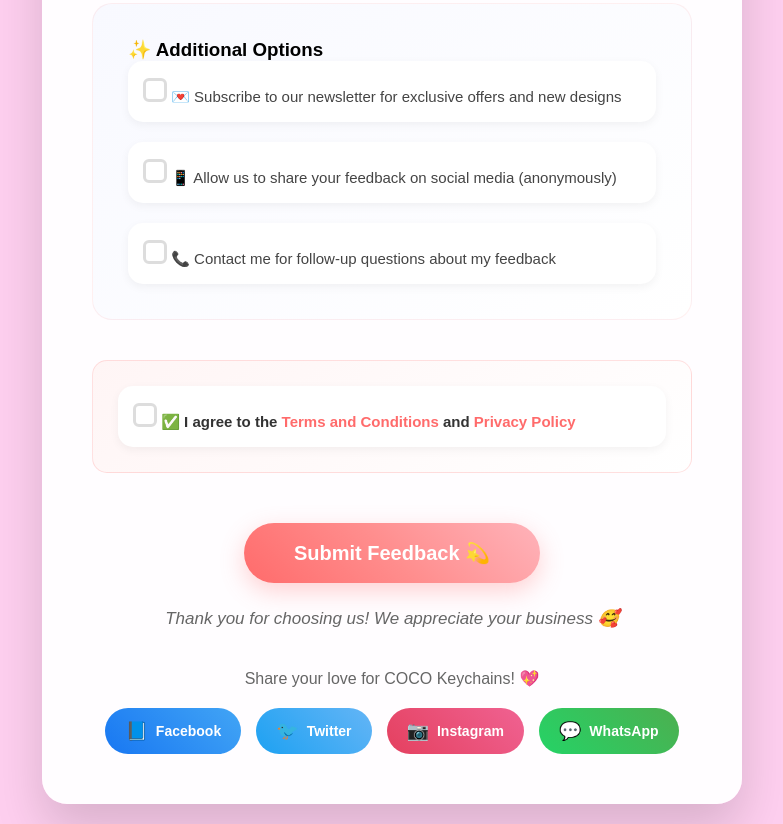
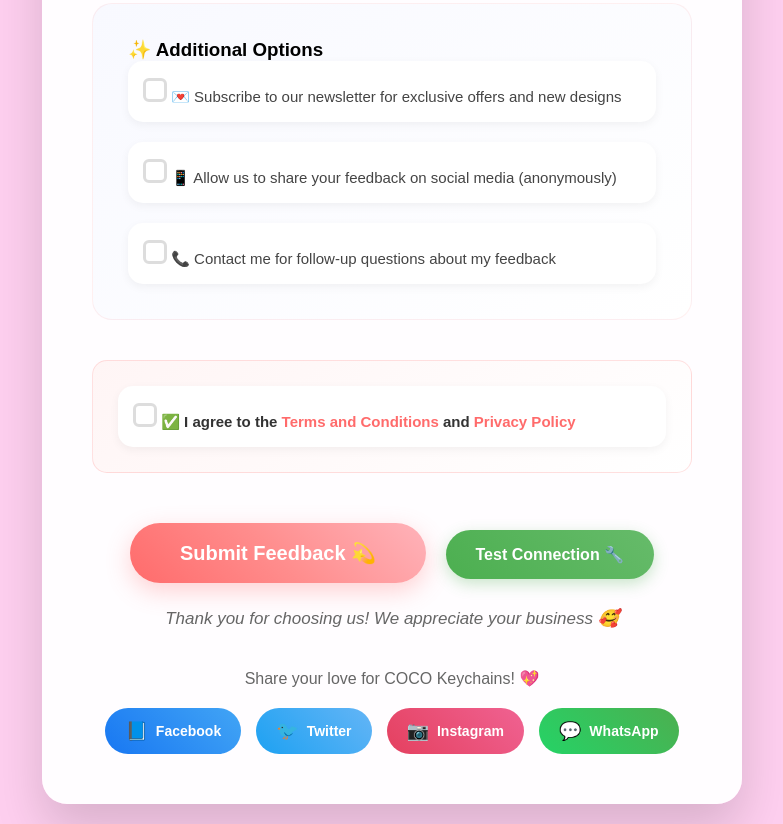
Before and after one commit to nichacker/coco., a plain HTML site: page index.html in a window 1280 px wide. Shown: the part 2613-3437 px from the top of the page, without its empty margins (248-1031 px from the left). Drawn offline with Linux system fonts and the light colour scheme.

Commit message:
Update index.html

```diff
--- a/index.html
+++ b/index.html
@@ -936,6 +936,25 @@
             transform: none;
         }
 
+        .test-btn {
+            background: linear-gradient(45deg, #4CAF50, #66BB6A);
+            color: white;
+            border: none;
+            padding: 15px 30px;
+            font-size: 16px;
+            font-weight: bold;
+            border-radius: 25px;
+            cursor: pointer;
+            transition: all 0.3s cubic-bezier(0.4, 0, 0.2, 1);
+            box-shadow: 0 5px 15px rgba(76, 175, 80, 0.3);
+            margin-left: 15px;
+        }
+
+        .test-btn:hover {
+            transform: translateY(-3px) scale(1.05);
+            box-shadow: 0 8px 25px rgba(76, 175, 80, 0.4);
+        }
+
         .thank-you {
             text-align: center;
             font-style: italic;
@@ -1497,6 +1516,7 @@
 
                 <div class="submit-section">
                     <button type="submit" class="submit-btn">Submit Feedback 💫</button>
+                    <button type="button" class="test-btn" onclick="testConnection()">Test Connection 🔧</button>
                     <p class="thank-you">Thank you for choosing us! We appreciate your business 🥰</p>
 
                     <!-- Social Sharing -->
@@ -1541,7 +1561,7 @@
 
     <script>
         // Enhanced Google Apps Script URL (replace with your actual URL)
-        const GOOGLE_SCRIPT_URL = 'https://script.google.com/macros/s/AKfycbyaYE3mdJrlmAwZFtC6_HUz2Vqjj27M-iZ2NLiMgKv8IYZI4u-UJZBumMskj-xH5u1MXA/exec';
+        const GOOGLE_SCRIPT_URL = 'https://script.google.com/macros/s/AKfycbzMvN2BQ0hEuMy_di4ITxpk4VMcGqylYkeHkLmvVwYZ0-9aIXAQXrQvD-tIe9LjbG7XlA/exec';
 
         // Product mapping
         const productMap = {
@@ -2044,7 +2064,17 @@
             })
             .catch((error) => {
                 console.error('Error details:', error);
-                showMessage('error', 'Failed to submit feedback. Please check console for details! 😞');
+                let errorMessage = 'Failed to submit feedback. ';
+
+                if (error.name === 'TypeError' && error.message.includes('fetch')) {
+                    errorMessage += 'Network error - please check your internet connection.';
+                } else if (error.message.includes('CORS')) {
+                    errorMessage += 'CORS error - the server is not responding properly.';
+                } else {
+                    errorMessage += 'Please check console for details.';
+                }
+
+                showMessage('error', errorMessage + ' 😞');
                 closeDataPreview();
             });
         }
@@ -2231,6 +2261,49 @@
             fileInput.files = dt.files;
             handleCustomPhotoUpload(); // Re-render preview
         }
+
+        // Test connection to Google Apps Script
+        function testConnection() {
+            console.log('Testing connection to:', GOOGLE_SCRIPT_URL);
+
+            // Test with a simple GET request first
+            fetch(GOOGLE_SCRIPT_URL, {
+                method: 'GET',
+                mode: 'no-cors'
+            })
+            .then(() => {
+                console.log('GET request successful');
+                showMessage('success', 'Connection test successful! Your script is accessible. ✅');
+            })
+            .catch((error) => {
+                console.error('GET test failed:', error);
+                showMessage('error', 'Connection test failed. Please check your Google Apps Script setup. ❌');
+            });
+
+            // Test with a simple POST request
+            const testData = {
+                timestamp: new Date().toISOString(),
+                test: true,
+                message: 'This is a test submission'
+            };
+
+            fetch(GOOGLE_SCRIPT_URL, {
+                method: 'POST',
+                mode: 'no-cors',
+                headers: {
+                    'Content-Type': 'application/json',
+                },
+                body: JSON.stringify(testData)
+            })
+            .then(() => {
+                console.log('POST test successful');
+                showMessage('success', 'POST test successful! Data can be sent to your script. ✅');
+            })
+            .catch((error) => {
+                console.error('POST test failed:', error);
+                showMessage('error', 'POST test failed. Check your script permissions and deployment. ❌');
+            });
+        }
     </script>
 </body>
 </html>
```
